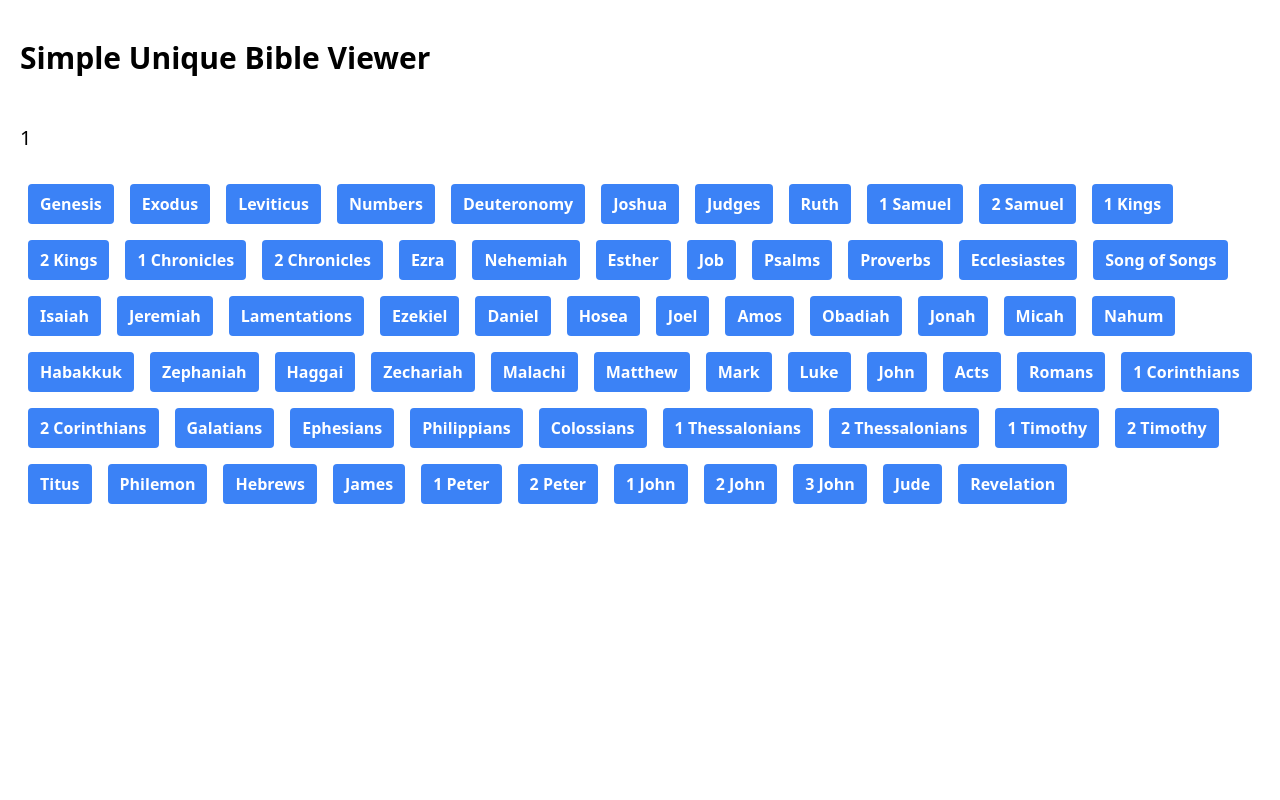
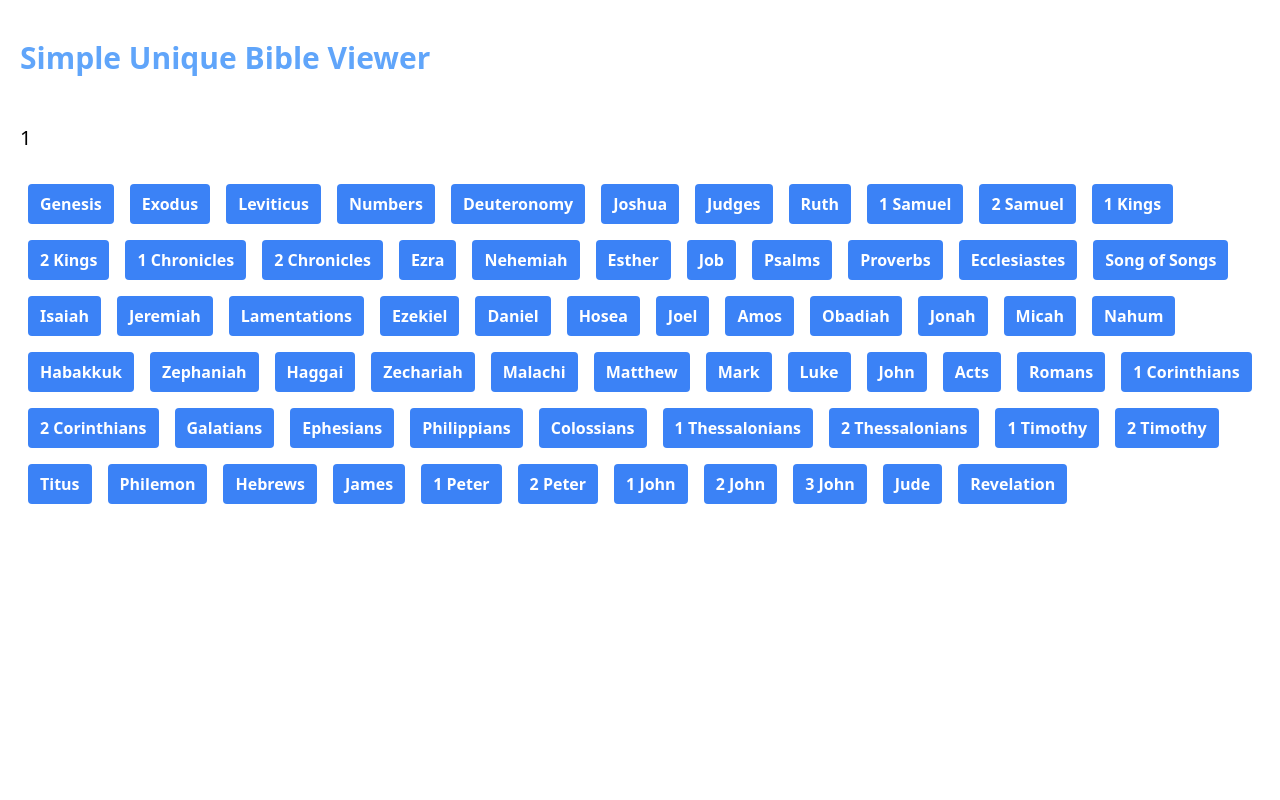
Before and after one commit to otseng/simple-unique-bible-app, a Next.js app: page /bible/1 in a window 1280 px wide. Shown: the top 800 px of the page. Built offline with nearby package versions, Linux system fonts and the light colour scheme.

Commit message:
Add hover over color

```diff
--- a/components/intro.tsx
+++ b/components/intro.tsx
@@ -3,7 +3,7 @@ import Link from 'next/link'
 const Intro = () => {
   return (
     <section className="flex-col md:flex-row flex items-center md:justify-between mt-10 mb-10 md:mb-12">
-      <h1 className="text-3xl md:text-3xl font-bold">
+      <h1 className="text-3xl md:text-3xl font-bold text-blue-400 hover:text-blue-600">
         <Link href="/">Simple Unique Bible Viewer</Link>
       </h1>
     </section>
--- a/lib/styles.tsx
+++ b/lib/styles.tsx
@@ -1 +1 @@
-export const clickableButton = "bg-blue-500 hover:bg-blue-700 text-white font-bold py-2 px-3 rounded m-2"
+export const clickableButton = "bg-blue-500 hover:bg-blue-300 text-white font-bold py-2 px-3 rounded m-2"
```
Also changed, not shown: 2 other files (tests, documents, lock files or other folders).
